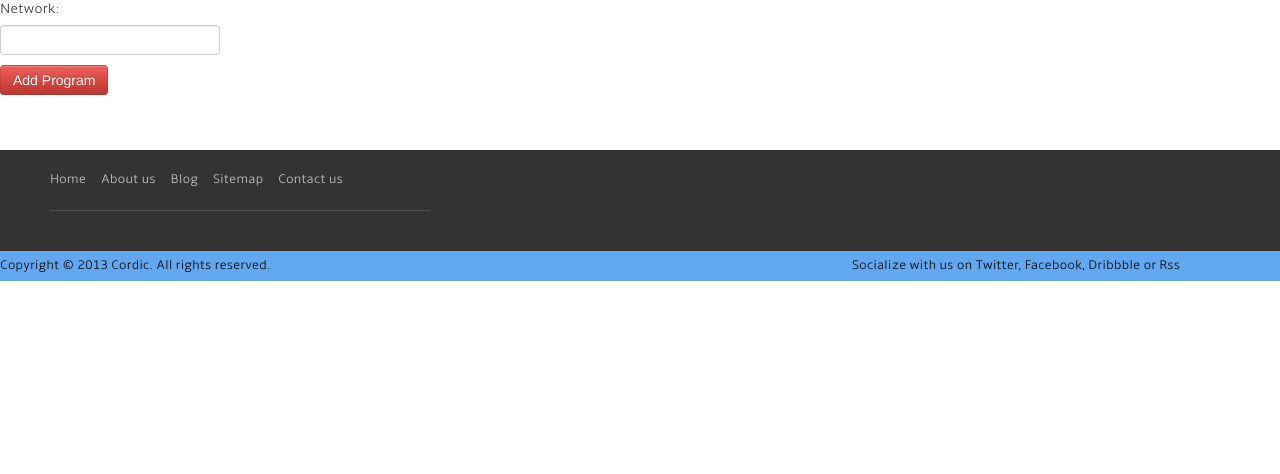
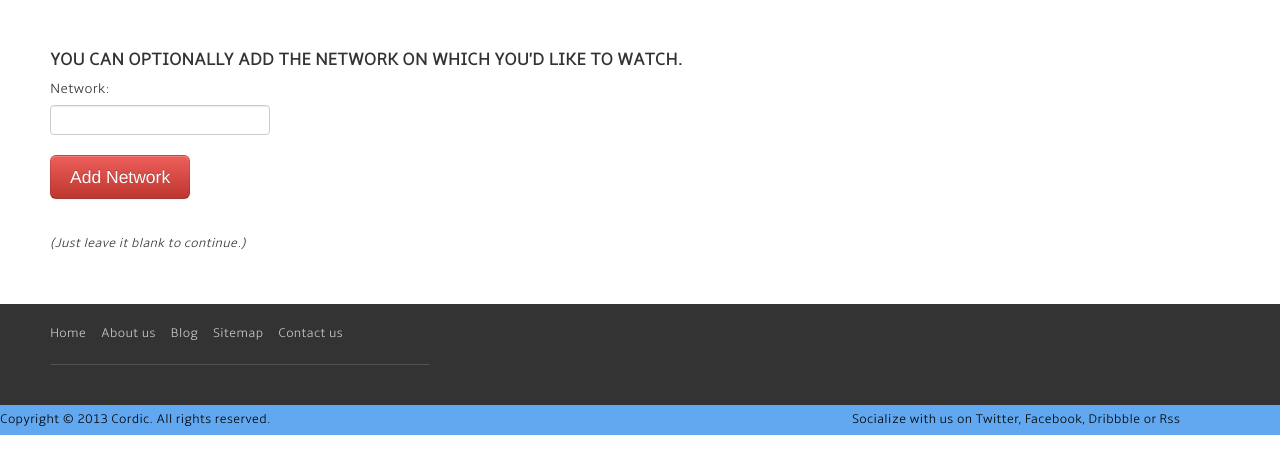
Before and after one commit to emilycharris/final_project, a Django app: a page that uses templates/main/queueprogram_form.html in a window 1280 px wide. Shown: the part 119-593 px from the top of the page. Run offline with Django 3.2, Linux system fonts and the light colour scheme; the visitor is signed in with stand-in values (Sample User, id 1); parts of the project's set-up code (start-up, migrations or seed data) failed here and were passed over; some libraries are stand-ins or nearby versions.

Commit message:
family queue options limited by family

```diff
--- a/main/models.py
+++ b/main/models.py
@@ -103,7 +103,6 @@ class GroupQueue(models.Model):
             rating = Rating.objects.last()
             rating_limit = rating.id
             rating_limit_name = Rating.objects.last()
-        print(rating_limit_name)
 
         program_list = []
         for user in self.user.all():
--- a/main/views.py
+++ b/main/views.py
@@ -32,7 +32,6 @@ class CreateChildView(CreateView):
         user=User.objects.last()
         return reverse_lazy('child_profile_update_view', kwargs = {'pk':user.id})
 
-
 class ParentProfileUpdateView(UpdateView):
     model = Profile
     fields = ['display_name', 'email', 'photo']
@@ -40,7 +39,6 @@ class ParentProfileUpdateView(UpdateView):
 
     def get_object(self, queryset=None):
         return self.request.user.profile
-
 
 class ChildProfileUpdateView(UpdateView):
     model = Profile
@@ -54,7 +52,6 @@ class ChildProfileUpdateView(UpdateView):
         form.parent = Profile.objects.get(user=parent)
         form.save()
         return HttpResponseRedirect(reverse_lazy('children_profile_list_view'))
-
 
 class ChildrenProfileListView(ListView):
     model = Profile
@@ -97,7 +94,6 @@ class QueueCreateView(CreateView):
         form.queue = Queue.objects.get(id=queue)
         form.program = Program.objects.get(id=program)
         form.save()
-        print(form, form.queue, form.program)
         return HttpResponseRedirect(reverse_lazy('queue_list_view')) # <<- change
 
 class QueueListView(ListView):
@@ -127,34 +123,17 @@ class GroupQueueCreateView(CreateView):
         form = super().get_form()
         users = User.objects.all()
         user_list = []
-        for user in users:
-            if self.request.user.profile.parent == None:
-                parent = self.request.user
-            else:
-                child = self.request.user
-                parent = self.request.user.profile.parent
-                user_list.append(child)
-        if parent:
-            user_list.append(parent)
+        if self.request.user.profile.parent == None:
+            parent = self.request.user.profile
+        else:
+            parent = self.request.user.profile.parent
+        user_list.append(parent.id)
+        children = Profile.objects.filter(parent=parent)
+        for child in children:
+            user_list.append(child.id)
         print(user_list)
-        # Profiles that have a parent = self.request.user
-        # form.fields['user'].queryset = User.objects.filter(pk__in=self.request.user)
+        form.fields['user'].queryset = User.objects.filter(pk__in=user_list)
         return form
-'''
-    def get_queryset(self):
-        users = User.objects.all()
-        user_list = []
-        for user in self.users.all():
-            if self.request.user.parent == None:
-                parent = self.request.user
-            else:
-                parent = self.request.user.parent
-                child = self.request.user
-            user_list.append(parent)
-            user_list.append(child)
-            print(user_list)
-            return user_list
-'''
 
 class GroupQueueTemplateView(TemplateView):
     model = GroupQueue
--- a/templates/main/child_profile_update.html
+++ b/templates/main/child_profile_update.html
@@ -4,7 +4,7 @@
 <div class="container">
   <h1>Update Family Account Profile</h1>
 
-  <form class="form-horizontal" action="" method="post">
+  <form class="form-horizontal" action="" method="post" enctype="multipart/form-data">
     {% csrf_token %}
     <br>
             <div class="control-group">
--- a/templates/main/profile_list.html
+++ b/templates/main/profile_list.html
@@ -9,7 +9,7 @@
       {% for object in object_list %}
 
       <div class="span3 wrap">
-          <img src="images/img/members/1.jpg" alt="" >
+          <img src={{object.photo_url}} height='250px' width='250px' alt="" >
             <h4>{{object.display_name}}</h4>
             <span class="job">{{object.user.username}}</span>
             <ul class="socials-member">
--- a/templates/main/queueprogram_form.html
+++ b/templates/main/queueprogram_form.html
@@ -1,14 +1,23 @@
 {% extends "base.html" %}
 {% load bootstrap %}
 {% block content %}
-
-<form class="" action="" method="post">
-  {% csrf_token %}
-{{form}}
-     <div class="form-group">
-       <input type="submit" class="btn btn-danger" value="Add Program"></input>
-     </div>
- </form>
+<div class="container">
+  <br><br>
+  <form class="form" action="" method="post">
+    <h4>You can optionally add the network on which you'd like to watch.</h4>
+    {% csrf_token %}
+            <div class="control-group">
+                  {{form}}
+            </div>
+            <div class="control-group">
+                <div class="controls">
+                <input type="submit" class="btn btn-large btn-danger" name='submit' value="Add Network"></button>
+                </div>
+            </div>
+        </form>
+        <p><em>(Just leave it blank to continue.)</em></p>
 
 
+</div>
+
 {% endblock %}
```
Also changed, not shown: templates/main/queue_form.html (deleted, +0 -24 lines), profile_photos/images_12.jpeg (added).
